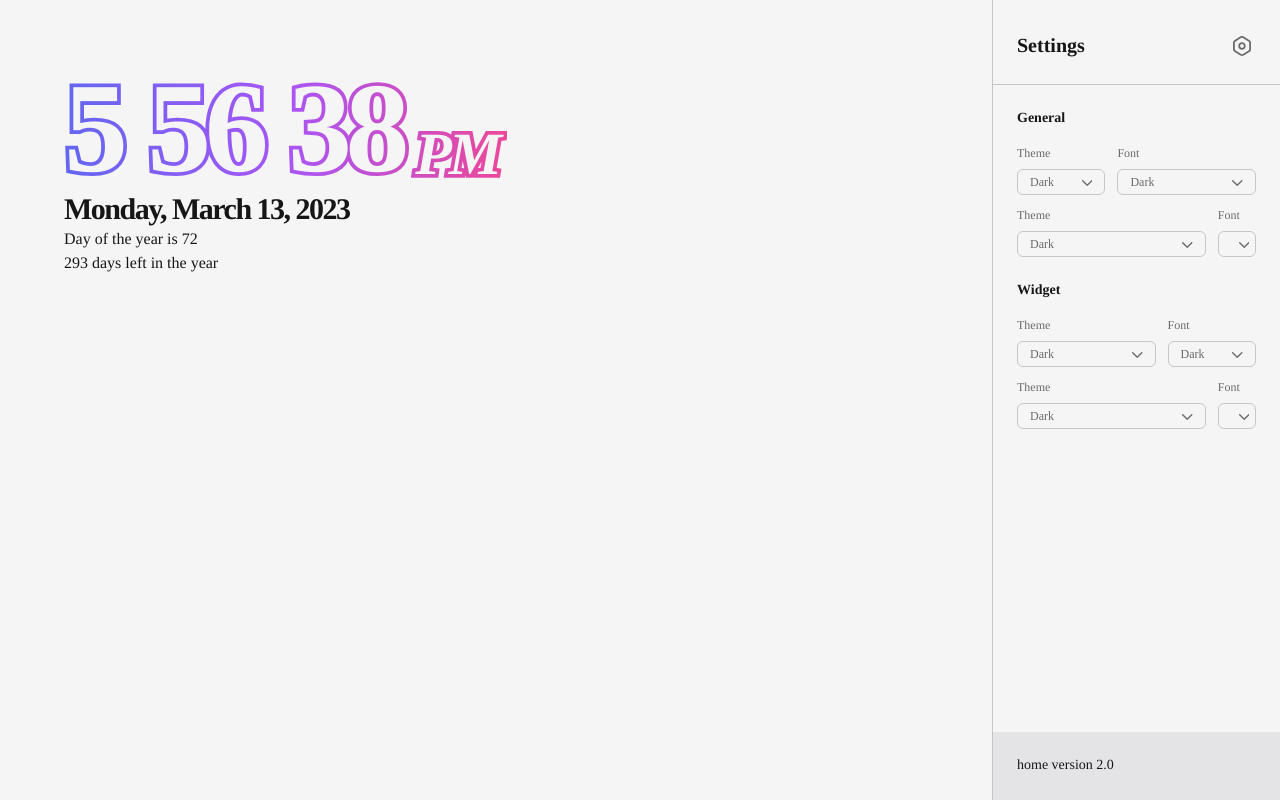
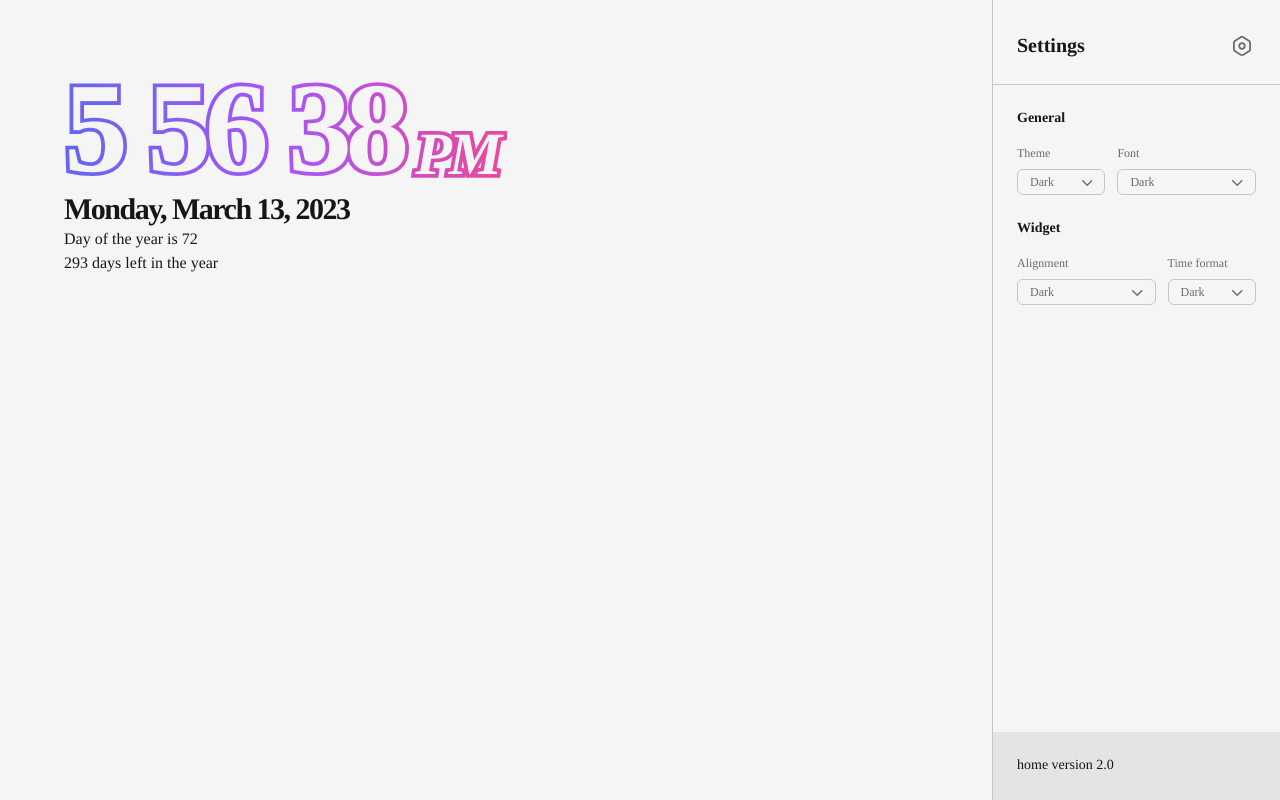
Before and after one commit to Rich1997/home, a React (Vite) app: page / in a window 1280 px wide. Both pictures are taken after a click on the button "Settings". Built offline with nearby package versions, Linux system fonts and the light colour scheme; a web font is replaced by a local one.

Commit message:
2 files modified

```diff
--- a/src/components/SettingsPanel.tsx
+++ b/src/components/SettingsPanel.tsx
@@ -38,14 +38,6 @@ const SettingsPanel = () => {
                                     <div>Font</div>
                                     <ThemePickerListbox />
                                 </div>
-                                <div className="col-span-4 flex flex-col gap-2 items-start cursor-default d-s-t h5">
-                                    <div>Theme</div>
-                                    <ThemePickerListbox />
-                                </div>
-                                <div className="col-span-1 flex flex-col gap-2 items-start cursor-default d-s-t h5">
-                                    <div>Font</div>
-                                    <ThemePickerListbox />
-                                </div>
                             </div>
                         </div>
                         <div className="flex flex-col gap-4">
@@ -54,19 +46,11 @@ const SettingsPanel = () => {
                             </div>
                             <div className="grid grid-cols-5 px-6 gap-3">
                                 <div className="col-span-3 flex flex-col gap-2 items-start cursor-default d-s-t h5">
-                                    <div>Theme</div>
+                                    <div>Alignment</div>
                                     <ThemePickerListbox />
                                 </div>
                                 <div className="col-span-2 flex flex-col gap-2 items-start cursor-default d-s-t h5">
-                                    <div>Font</div>
-                                    <ThemePickerListbox />
-                                </div>
-                                <div className="col-span-4 flex flex-col gap-2 items-start cursor-default d-s-t h5">
-                                    <div>Theme</div>
-                                    <ThemePickerListbox />
-                                </div>
-                                <div className="col-span-1 flex flex-col gap-2 items-start cursor-default d-s-t h5">
-                                    <div>Font</div>
+                                    <div>Time format</div>
                                     <ThemePickerListbox />
                                 </div>
                             </div>
--- a/src/components/ThemePickerListbox.tsx
+++ b/src/components/ThemePickerListbox.tsx
@@ -30,7 +30,7 @@ const ThemePickerListbox = () => {
                     enterFrom="transform opacity-0 scale-95"
                     enterTo="transform opacity-100 scale-100"
                 >
-                    <Listbox.Options className="z-50 p-2 absolute w-full decoration-none b mt-1 overflow-auto rounded-md default-bg">
+                    <Listbox.Options className="z-50 p-1 absolute w-full decoration-none b mt-1 overflow-auto rounded-md default-bg">
                         {themes.map((theme, themeIdx) => (
                             <Listbox.Option
                                 key={themeIdx}
```
